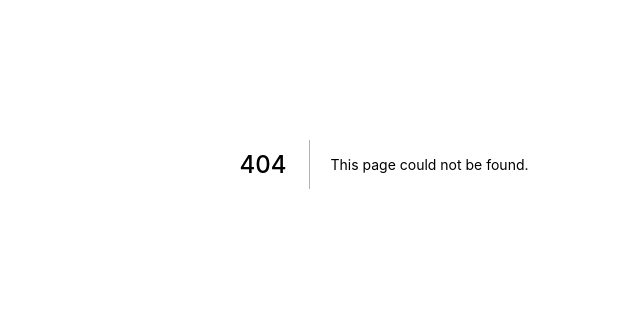
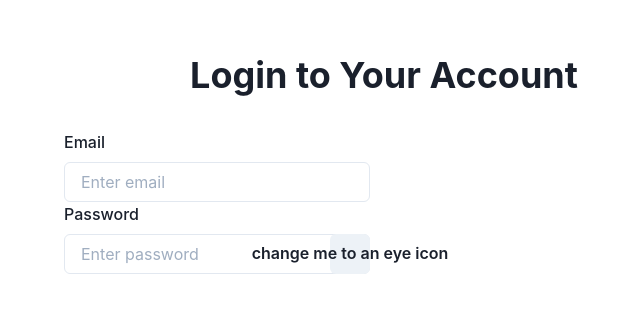
Before and after one commit to kTrzcinskii/project-manager, a Next.js app in the folder frontend/: page /login in a window 1280 px wide. Before the commit this address had no page. Shown: the part 236-548 px from the top of the page, without its empty margins (256-896 px from the left). Built offline with nearby package versions, Linux system fonts and the light colour scheme.

Commit message:
login form init

```diff
--- /dev/null
+++ b/frontend/pages/login.tsx
@@ -0,0 +1,37 @@
+import {
+  Container,
+  Heading,
+  useBreakpointValue,
+  VStack,
+} from "@chakra-ui/react";
+import type { NextPage } from "next";
+import LoginForm from "../src/components/sections/LoginForm";
+
+const Login: NextPage = () => {
+  return (
+    <VStack alignItems='center' justifyContent='center' minH='100vh'>
+      <Container
+        maxW={useBreakpointValue({
+          base: "90%",
+          md: "2xl",
+        })}
+      >
+        <VStack
+          w='full'
+          spacing={useBreakpointValue({ base: 5, md: 6, lg: 8 })}
+          align='flex-start'
+        >
+          <Heading
+            mx='auto'
+            size={useBreakpointValue({ base: "lg", md: "xl" })}
+          >
+            Login to Your Account
+          </Heading>
+          <LoginForm />
+        </VStack>
+      </Container>
+    </VStack>
+  );
+};
+
+export default Login;
--- /dev/null
+++ b/frontend/src/components/sections/LoginForm.tsx
@@ -0,0 +1,41 @@
+import { Form, Formik } from "formik";
+import LoginFormSchema from "../../utils/loginFormSchema";
+import InputField from "../ui/InputField";
+import PasswordInputField from "../ui/PasswordInputField";
+
+interface LoginFormValues {
+  email: string;
+  password: string;
+}
+
+const LoginForm: React.FC = () => {
+  const initialVaules: LoginFormValues = { email: "", password: "" };
+
+  return (
+    <Formik
+      initialValues={initialVaules}
+      onSubmit={(values, action) => {
+        console.log(values);
+      }}
+      validationSchema={LoginFormSchema}
+    >
+      {({ isSubmitting }) => (
+        <Form>
+          <InputField
+            label='Email'
+            name='email'
+            type='email'
+            placeholder='Enter email'
+          />
+          <PasswordInputField
+            label='Password'
+            name='password'
+            placeholder='Enter password'
+          />
+        </Form>
+      )}
+    </Formik>
+  );
+};
+
+export default LoginForm;
--- /dev/null
+++ b/frontend/src/components/ui/InputField.tsx
@@ -0,0 +1,29 @@
+import {
+  FormControl,
+  FormErrorMessage,
+  FormLabel,
+  Input,
+  InputProps,
+} from "@chakra-ui/react";
+import { useField } from "formik";
+import { InputHTMLAttributes } from "react";
+
+type InputFieldProps = InputHTMLAttributes<HTMLInputElement> &
+  InputProps & {
+    label: string;
+    name: string;
+  };
+
+const InputField: React.FC<InputFieldProps> = ({ label, ...props }) => {
+  const [field, meta] = useField(props);
+
+  return (
+    <FormControl isInvalid={meta.touched && !!meta.error}>
+      <FormLabel htmlFor={field.name}>{label}</FormLabel>
+      <Input {...field} {...props} id={field.name} />
+      <FormErrorMessage>{meta.error}</FormErrorMessage>
+    </FormControl>
+  );
+};
+
+export default InputField;
--- /dev/null
+++ b/frontend/src/components/ui/PasswordInputField.tsx
@@ -0,0 +1,49 @@
+import {
+  Button,
+  FormControl,
+  FormErrorMessage,
+  FormLabel,
+  Input,
+  InputGroup,
+  InputProps,
+  InputRightElement,
+} from "@chakra-ui/react";
+import { useField } from "formik";
+import { InputHTMLAttributes, useState } from "react";
+
+type PasswordInputFieldProps = InputHTMLAttributes<HTMLInputElement> &
+  InputProps & {
+    label: string;
+    name: string;
+  };
+
+const PasswordInputField: React.FC<PasswordInputFieldProps> = ({
+  label,
+  ...props
+}) => {
+  const [field, meta] = useField(props);
+
+  const [show, setShow] = useState(false);
+
+  return (
+    <FormControl isInvalid={meta.touched && !!meta.error}>
+      <FormLabel htmlFor='password'>{label}</FormLabel>
+      <InputGroup>
+        <Input
+          {...field}
+          {...props}
+          id='passwword'
+          type={show ? "text" : "password"}
+        />
+        <InputRightElement>
+          <Button onClick={() => setShow(!show)}>
+            change me to an eye icon
+          </Button>
+        </InputRightElement>
+      </InputGroup>
+      <FormErrorMessage>{meta.error}</FormErrorMessage>
+    </FormControl>
+  );
+};
+
+export default PasswordInputField;
--- /dev/null
+++ b/frontend/src/utils/LoginFormSchema.ts
@@ -0,0 +1,10 @@
+import * as Yup from "yup";
+
+const LoginFormSchema = Yup.object().shape({
+  email: Yup.string()
+    .email("Provided email is incorrect")
+    .required("Email is required"),
+  password: Yup.string().required("Password is required"),
+});
+
+export default LoginFormSchema;
```
